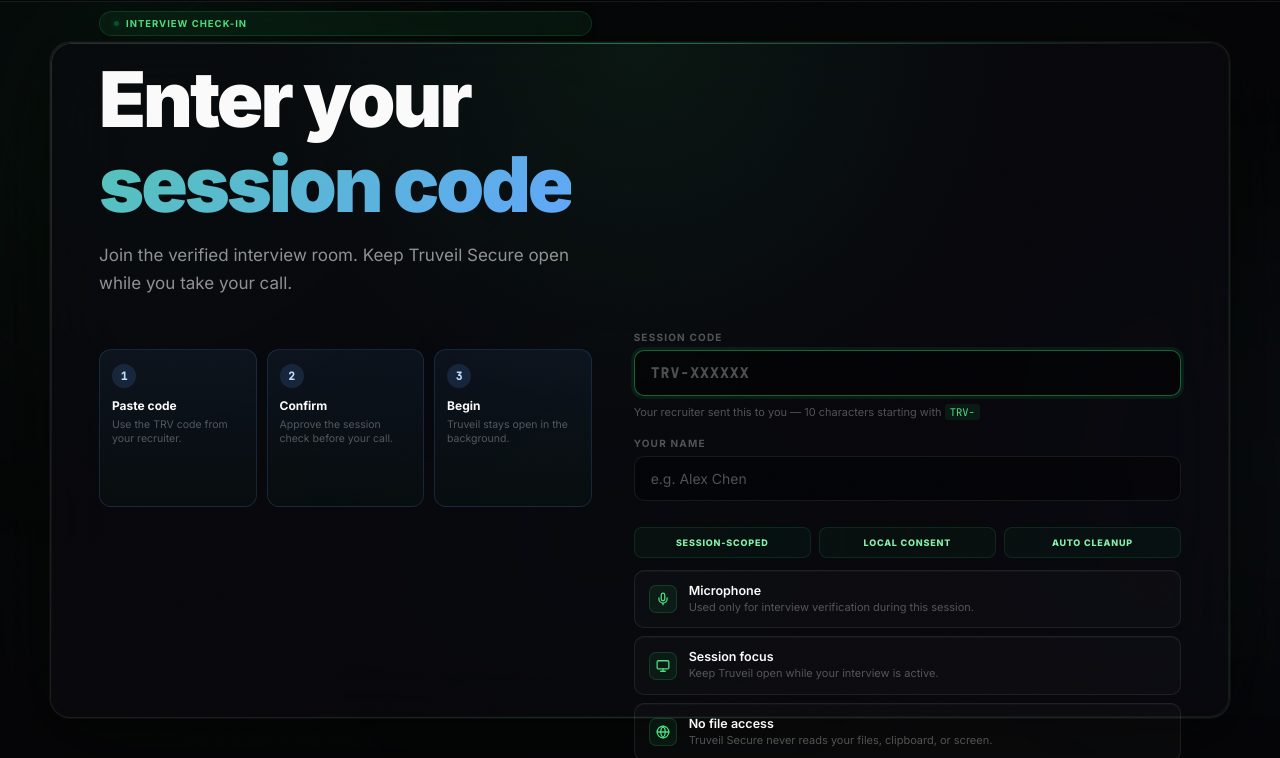
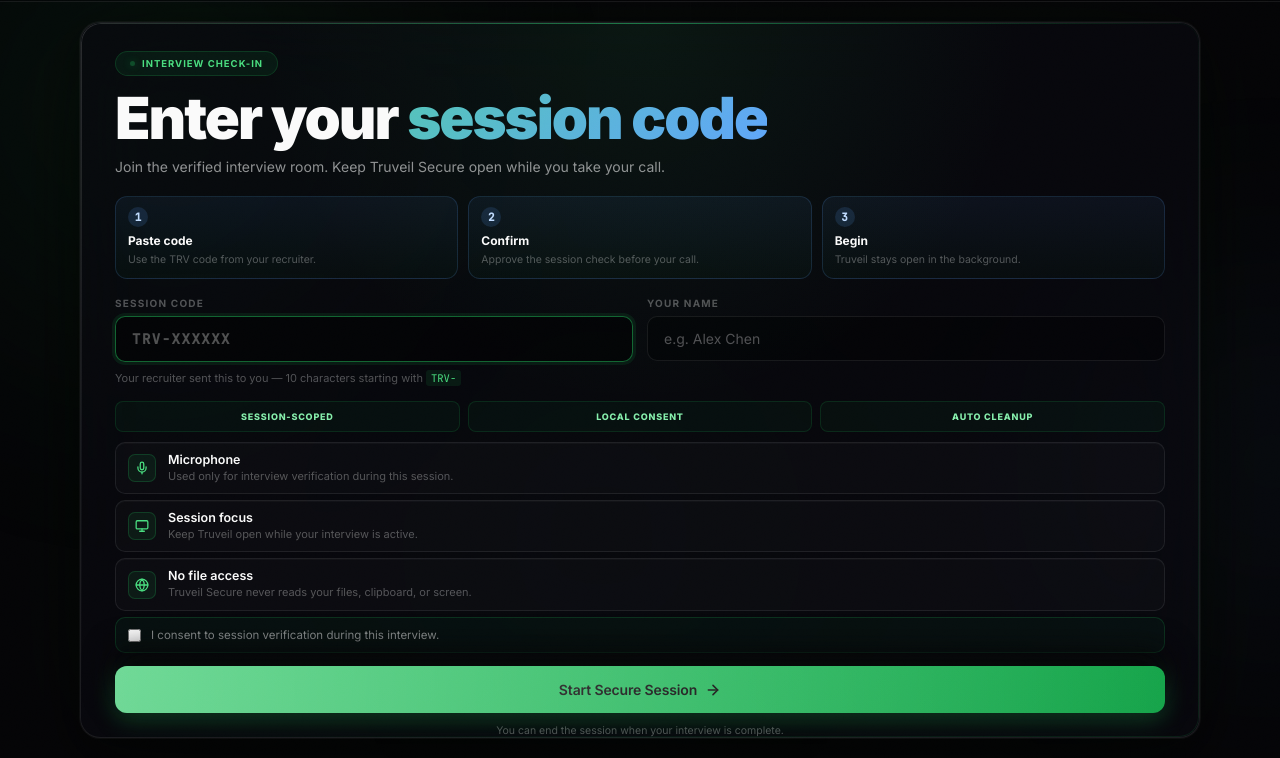
Before and after one commit to ascentlearnai-ops/Truveil-Client, an Electron app: page src/renderer/index.html in a window 1280 px wide. Shown: the part 42-800 px from the top of the page. Drawn offline with Linux system fonts and the light colour scheme; no server answers.

Commit message:
Fix client setup screen usability

```diff
--- a/src/renderer/styles.css
+++ b/src/renderer/styles.css
@@ -877,3 +877,105 @@ h2 { font-size: 28px; }
     max-width: none;
   }
 }
+
+/* Usable setup surface: keep every control and the start action reachable. */
+#setup-screen {
+  padding: 20px;
+}
+
+#setup-screen.active {
+  align-items: stretch;
+}
+
+#setup-screen .glass-card {
+  display: flex;
+  flex-direction: column;
+  max-width: 1120px;
+  width: 100%;
+  height: calc(100vh - 84px);
+  min-height: 0;
+  padding: 28px 34px 24px;
+  overflow-y: auto;
+  text-align: left;
+}
+
+#setup-screen .icon-wrap {
+  display: none;
+}
+
+#setup-screen .trust-badge {
+  align-self: flex-start;
+  margin-bottom: 14px;
+}
+
+#setup-screen h1 {
+  max-width: none;
+  margin-bottom: 8px;
+  font-size: clamp(38px, 5vw, 58px);
+  line-height: .98;
+  letter-spacing: -2px;
+}
+
+#setup-screen .sub {
+  max-width: 680px;
+  margin: 0 0 18px;
+  font-size: 14px;
+}
+
+#setup-screen .code-flow {
+  max-width: none;
+  margin: 0 0 18px;
+}
+
+#setup-screen .code-flow div {
+  min-height: 72px;
+  padding: 10px 12px;
+}
+
+#setup-screen .code-flow span {
+  width: 20px;
+  height: 20px;
+  margin-bottom: 6px;
+}
+
+#setup-screen .form {
+  display: grid;
+  grid-template-columns: 1fr 1fr;
+  gap: 14px;
+  margin-bottom: 16px;
+}
+
+#setup-screen .consent-items {
+  gap: 6px;
+  margin-bottom: 14px;
+}
+
+#setup-screen .ci,
+#setup-screen .consent-check {
+  padding: 9px 12px;
+}
+
+#setup-screen .btn-primary {
+  position: sticky;
+  bottom: 0;
+  z-index: 5;
+  flex-shrink: 0;
+  margin-top: 2px;
+  box-shadow: 0 -16px 30px rgba(5,5,7,.92), 0 6px 24px rgba(34,197,94,.3);
+}
+
+#setup-screen .fine-print {
+  margin-top: 8px;
+  text-align: center;
+}
+
+@media (max-width: 720px) {
+  #setup-screen .glass-card {
+    height: calc(100vh - 76px);
+    padding: 22px 20px 18px;
+  }
+  #setup-screen .form,
+  #setup-screen .code-flow {
+    grid-template-columns: 1fr;
+  }
+}
```
